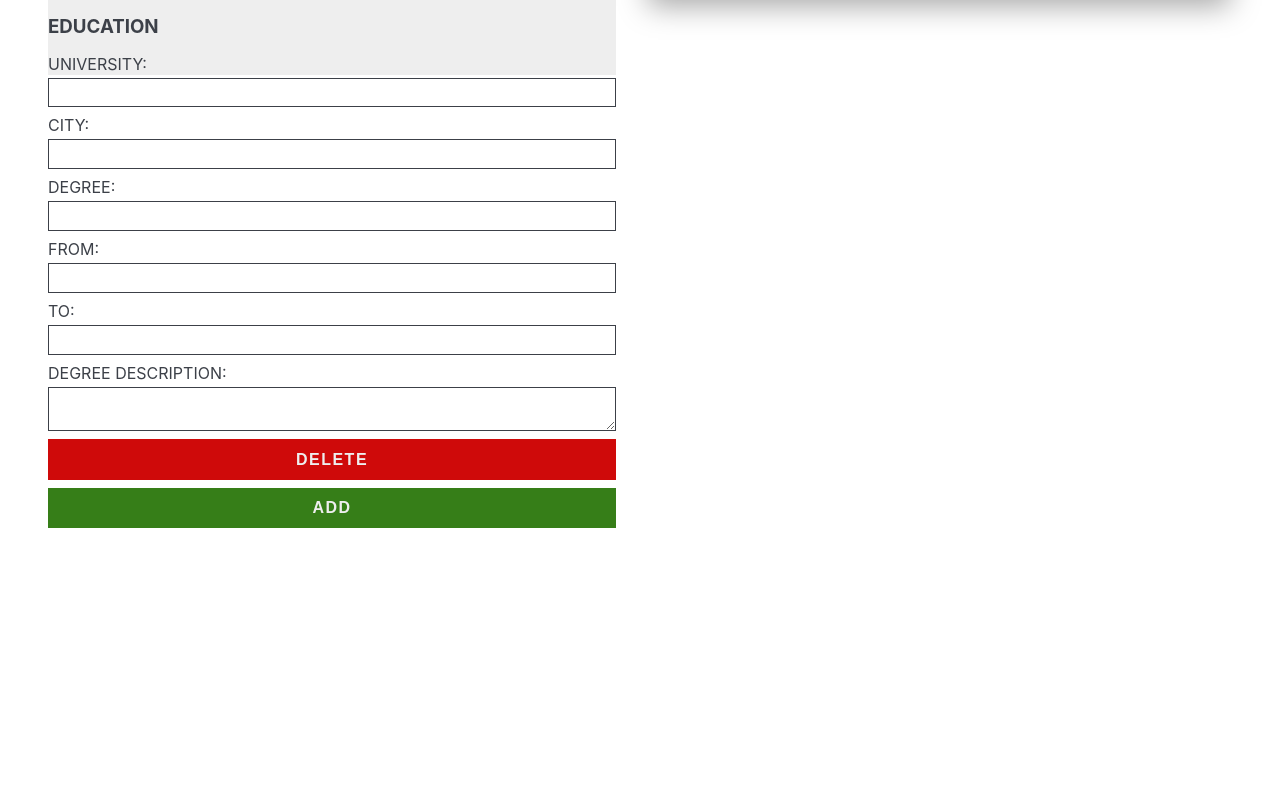
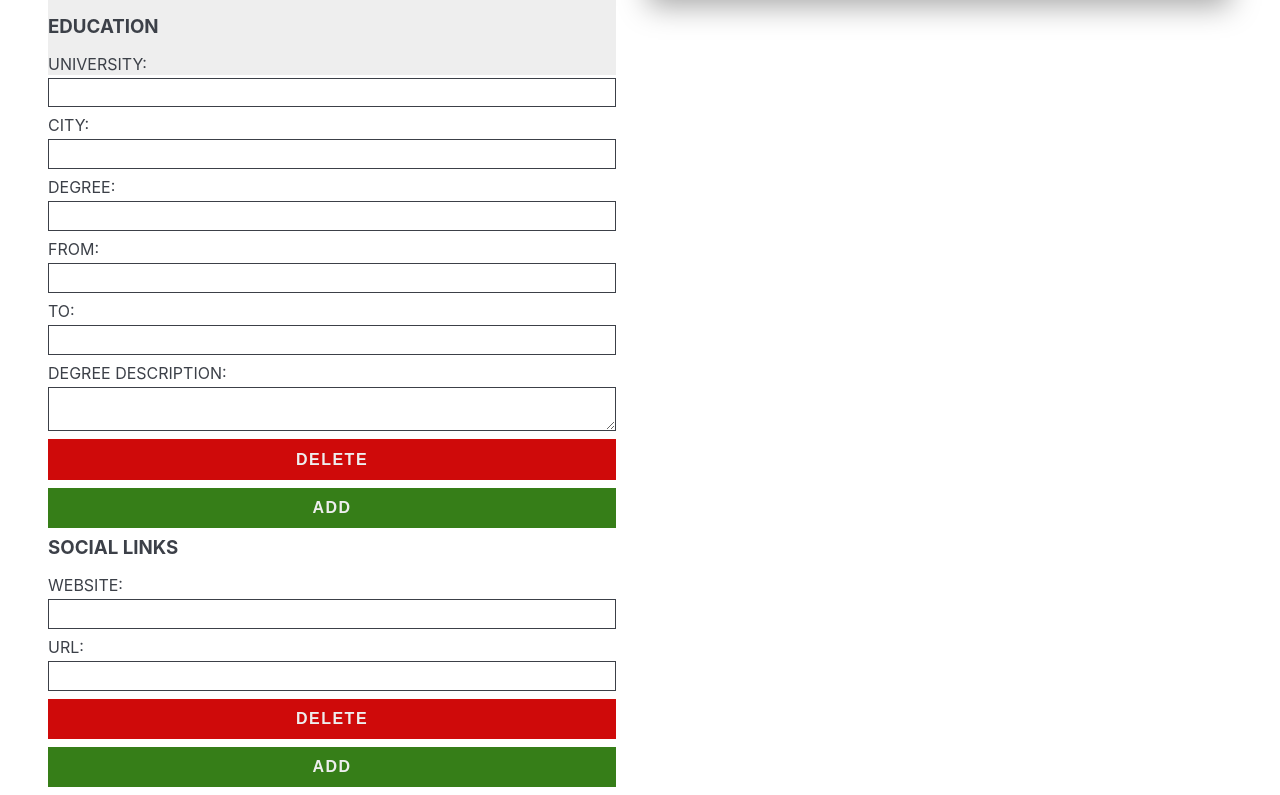
Before and after one commit to av-erencelik/cv-project, a React (Create React App) app: page / in a window 1280 px wide. Shown: the part 1244-2039 px from the top of the page. Before the commit the page ends 1780 px from the top, so only its background shows below. Built offline with nearby package versions, Linux system fonts and the light colour scheme.

Commit message:
social links form and onchange add and delete functions

```diff
--- a/src/components/CvForm/CvForm.js
+++ b/src/components/CvForm/CvForm.js
@@ -2,6 +2,7 @@ import React from "react";
 import "../../styles/CvForm.css";
 import Educations from "./CvFormEducation";
 import Experiences from "./CvFormExperience";
+import Links from "./CvFormLinks";
 import PersonalInfo from "./CvFormPersonalInfo";
 
 class CvForm extends React.Component {
@@ -24,6 +25,12 @@ class CvForm extends React.Component {
           onDeleteEducation={this.props.onDeleteEducation}
           onChangeEducation={this.props.onChangeEducation}
         />
+        <Links
+          links={this.props.links}
+          onAddLink={this.props.onAddLink}
+          onDeleteLink={this.props.onDeleteLink}
+          onChangeLink={this.props.onChangeLink}
+        />
       </div>
     );
   }
--- /dev/null
+++ b/src/components/CvForm/CvFormLinks.js
@@ -0,0 +1,28 @@
+import React from "react";
+import Link from "./Link";
+
+class Links extends React.Component {
+  render() {
+    return (
+      <section className="links-input">
+        <h3 className="input-title">SOCIAL LINKS</h3>
+        <div className="links-input-groups">
+          {this.props.links.map((link) => {
+            return (
+              <Link
+                key={link.id}
+                id={link.id}
+                onDeleteLink={this.props.onDeleteLink}
+                onChangeLink={this.props.onChangeLink}
+              />
+            );
+          })}
+        </div>
+        <button className="add" onClick={this.props.onAddLink}>
+          ADD
+        </button>
+      </section>
+    );
+  }
+}
+export default Links;
--- /dev/null
+++ b/src/components/CvForm/Link.js
@@ -0,0 +1,41 @@
+import React from "react";
+
+class Link extends React.Component {
+  render() {
+    return (
+      <>
+        <div className="input-group">
+          <label className="label" htmlFor={"site" + this.props.id}>
+            WEBSITE:
+          </label>
+          <input
+            type="text"
+            id={"site" + this.props.id}
+            name="site"
+            className="input"
+            onChange={(e) => this.props.onChangeLink(e, this.props.id)}
+          ></input>
+        </div>
+        <div className="input-group">
+          <label className="label" htmlFor={"url" + this.props.id}>
+            URL:
+          </label>
+          <input
+            type="text"
+            id={"url" + this.props.id}
+            name="url"
+            className="input"
+            onChange={(e) => this.props.onChangeLink(e, this.props.id)}
+          ></input>
+        </div>
+        <button
+          className="delete"
+          onClick={() => this.props.onDeleteLink(this.props.id)}
+        >
+          DELETE
+        </button>
+      </>
+    );
+  }
+}
+export default Link;
--- a/src/components/main.js
+++ b/src/components/main.js
@@ -121,12 +121,12 @@ class Main extends React.Component {
         ...prevState.educations,
         {
           id: uuidv4(),
-          position: "",
-          company: "",
+          uni: "",
           city: "",
+          degree: "",
+          degreeDescription: "",
           from: "",
           to: "",
-          jobDescription: "",
         },
       ],
     }));
@@ -151,6 +151,38 @@ class Main extends React.Component {
       return { ...prevState, educations: [...newEducation] };
     });
   };
+  handleAddLink = (e) => {
+    this.setState((prevState) => ({
+      ...prevState,
+      links: [
+        ...prevState.links,
+        {
+          id: uuidv4(),
+          site: "",
+          url: "",
+        },
+      ],
+    }));
+  };
+  handleDeleteLink = (id) => {
+    const newLinks = this.state.links.filter((link) => link.id !== id);
+    this.setState((prevState) => {
+      return { ...prevState, links: newLinks };
+    });
+  };
+  handleChangeLink = (e, id) => {
+    const { name, value } = e.target;
+    const newLink = this.state.links.map((link) => {
+      if (link.id === id) {
+        return { ...link, [name]: value };
+      }
+      return link;
+    });
+    this.setState((prevState) => {
+      return { ...prevState, links: [...newLink] };
+    });
+  };
+
   render() {
     return (
       <main className="main">
@@ -165,6 +197,10 @@ class Main extends React.Component {
           onAddEducation={this.handleAddEducation}
           onDeleteEducation={this.handleDeleteEducation}
           onChangeEducation={this.handleChangeEducation}
+          links={this.state.links}
+          onChangeLink={this.handleChangeLink}
+          onAddLink={this.handleAddLink}
+          onDeleteLink={this.handleDeleteLink}
         />
         <PrintCv
           personalInfo={this.state.personalInfo}
```
